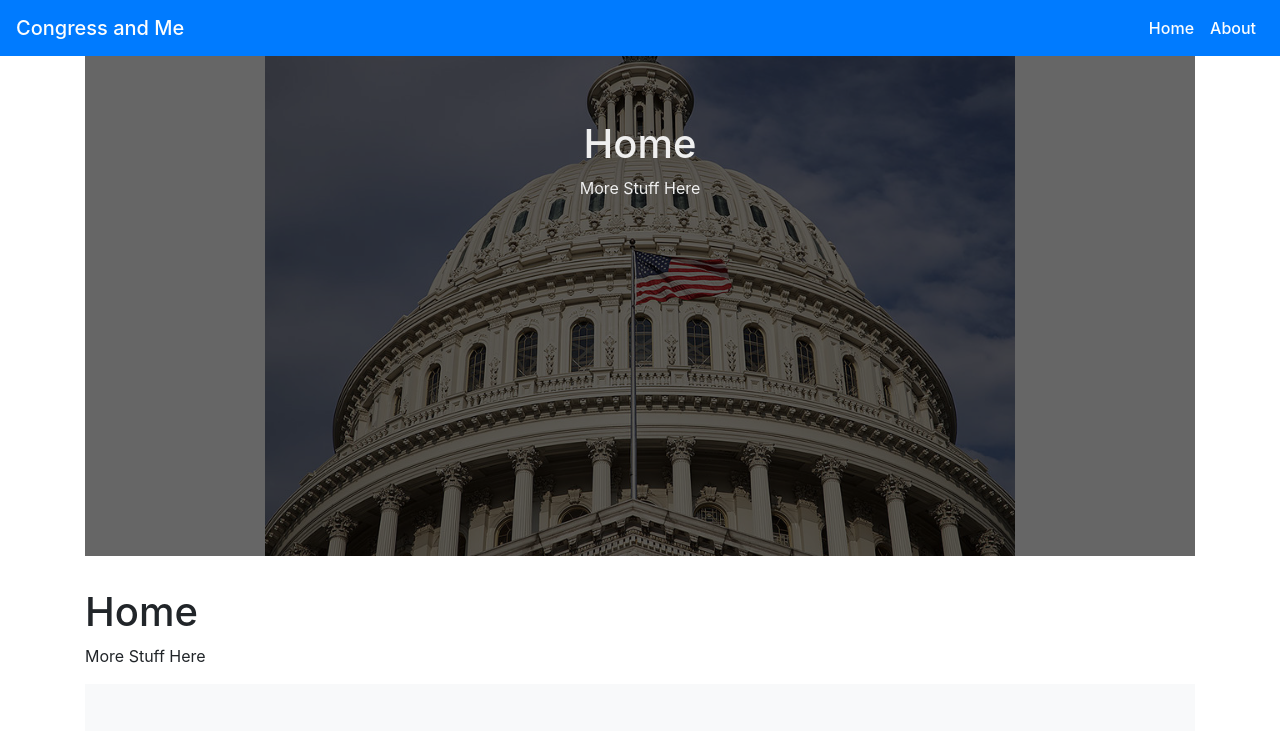
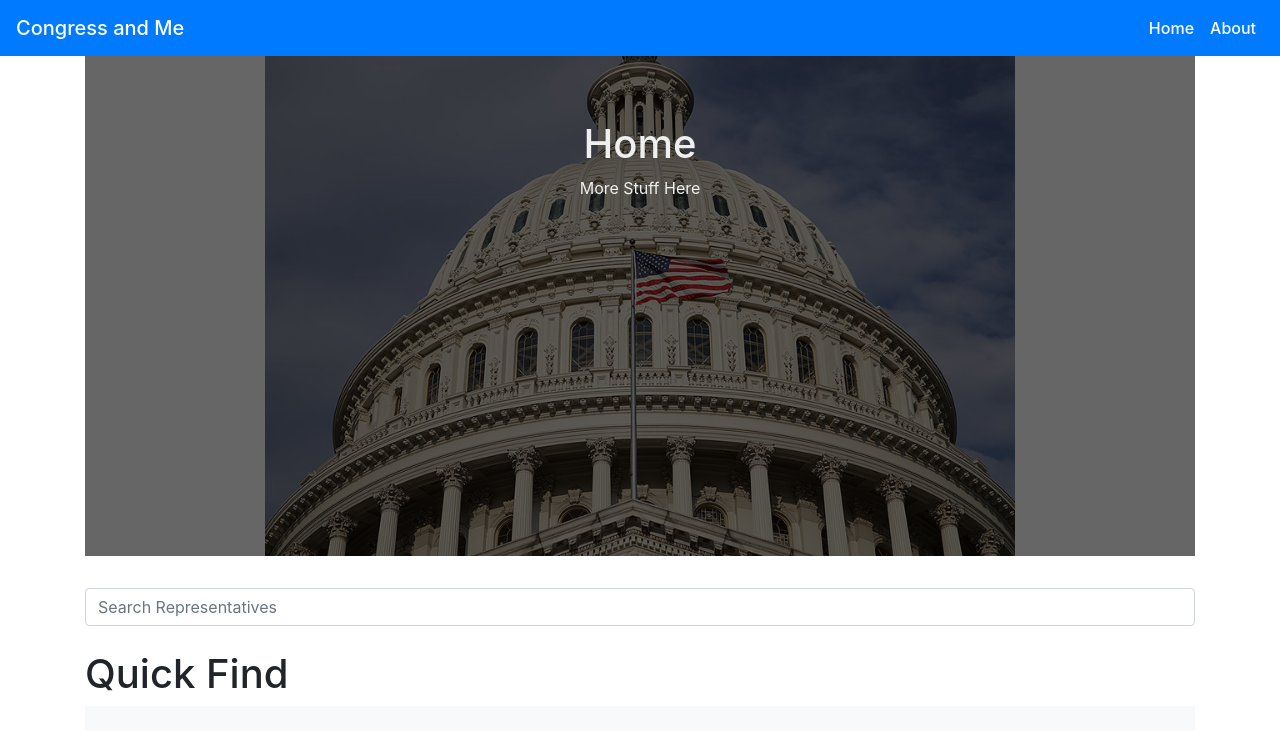
Before and after one commit to Abu-ZaydAbdullah/congressandme, a React (Create React App) app: page / in a window 1280 px wide. Shown: the top 731 px of the page. Built offline with nearby package versions, Linux system fonts and the light colour scheme.

Commit message:
Added search bar. Currently does nothing.

```diff
--- a/src/Home.js
+++ b/src/Home.js
@@ -6,8 +6,11 @@ export const Home = () => (
   <main role="main">
     <div>
     <Jumbotron title_text={"Home"} subtitle_text={"More Stuff Here"}/>
-    <h1>Home</h1>
-    <p>More Stuff Here</p>
+    <div class="md-form mt-0">
+      <input class="form-control" type="text" placeholder="Search Representatives" aria-label="Search"></input>
+    </div>
+    <br></br>
+    <h1>Quick Find</h1>
     </div>
 
     <div className="album py-5 bg-light">
```
